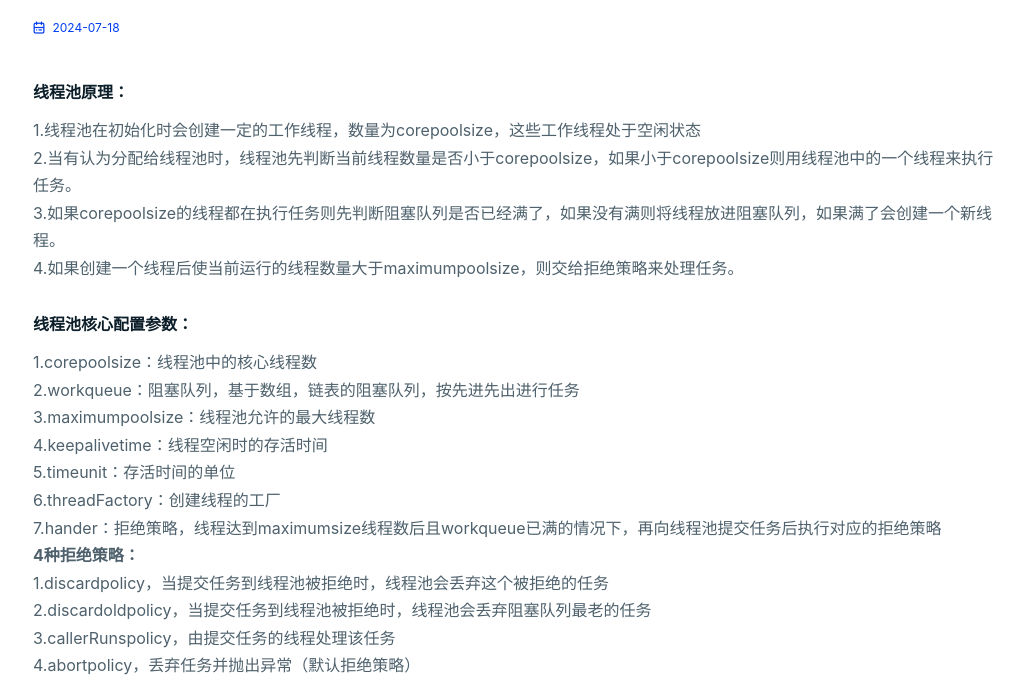
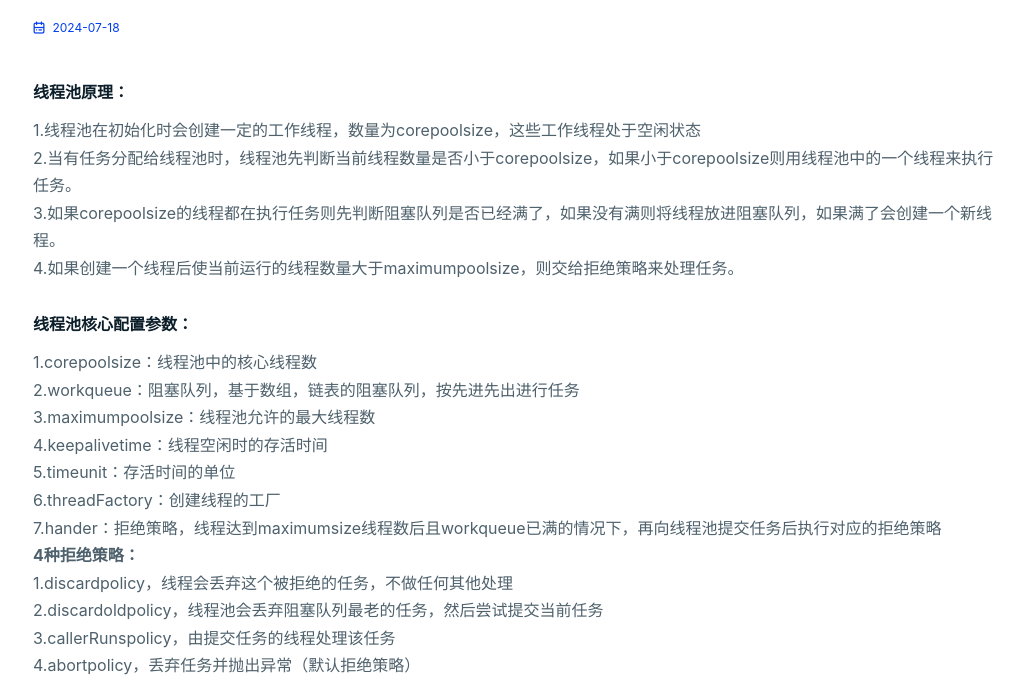
Before and after one commit to laimtao/laimtao.github.io, a plain HTML site: page 2024/07/18/java基础/index.html in a window 1280 px wide. Shown: the part 110-800 px from the top of the page, without its empty margins (123-1155 px from the left). Drawn offline with Linux system fonts and the light colour scheme.

Commit message:
Site updated: 2024-08-18 15:00:00

```diff
--- a/2024/07/18/java基础/index.html
+++ b/2024/07/18/java基础/index.html
@@ -11,12 +11,12 @@
 
 <title>java基础</title>
 <meta name="keywords" content="java基础, Blog">
-<meta name="description" content="线程池原理：1.线程池在初始化时会创建一定的工作线程，数量为corepoolsize，这些工作线程处于空闲状态2.当有认为分配给线程池时，线程池先判断当前线程数量是否小于corepoolsize，如果小于corepoolsize则用线程池中">
+<meta name="description" content="线程池原理：1.线程池在初始化时会创建一定的工作线程，数量为corepoolsize，这些工作线程处于空闲状态2.当有任务分配给线程池时，线程池先判断当前线程数量是否小于corepoolsize，如果小于corepoolsize则用线程池中">
 <meta name="apple-mobile-web-app-capable" content="yes">
 <meta name="apple-mobile-web-app-status-bar-style" content="black-translucent">
 <meta name="viewport" content="width=device-width, initial-scale=1">
 <meta property="og:title" content="java基础">
-<meta property="og:description" content="线程池原理：1.线程池在初始化时会创建一定的工作线程，数量为corepoolsize，这些工作线程处于空闲状态2.当有认为分配给线程池时，线程池先判断当前线程数量是否小于corepoolsize，如果小于corepoolsize则用线程池中">
+<meta property="og:description" content="线程池原理：1.线程池在初始化时会创建一定的工作线程，数量为corepoolsize，这些工作线程处于空闲状态2.当有任务分配给线程池时，线程池先判断当前线程数量是否小于corepoolsize，如果小于corepoolsize则用线程池中">
 
 <link rel="shortcut icon" href="/favicon.ico">
 <link rel="stylesheet" href="/style/main.css">
@@ -83,8 +83,8 @@
       </div>
       <div class="post-content-wrapper">
         <div class="post-content">
-          <h4 id="线程池原理："><a href="#线程池原理：" class="headerlink" title="线程池原理："></a>线程池原理：</h4><p>1.线程池在初始化时会创建一定的工作线程，数量为corepoolsize，这些工作线程处于空闲状态<br>2.当有认为分配给线程池时，线程池先判断当前线程数量是否小于corepoolsize，如果小于corepoolsize则用线程池中的一个线程来执行任务。<br>3.如果corepoolsize的线程都在执行任务则先判断阻塞队列是否已经满了，如果没有满则将线程放进阻塞队列，如果满了会创建一个新线程。<br>4.如果创建一个线程后使当前运行的线程数量大于maximumpoolsize，则交给拒绝策略来处理任务。</p>
-<h4 id="线程池核心配置参数："><a href="#线程池核心配置参数：" class="headerlink" title="线程池核心配置参数："></a>线程池核心配置参数：</h4><p>1.corepoolsize：线程池中的核心线程数<br>2.workqueue：阻塞队列，基于数组，链表的阻塞队列，按先进先出进行任务<br>3.maximumpoolsize：线程池允许的最大线程数<br>4.keepalivetime：线程空闲时的存活时间<br>5.timeunit：存活时间的单位<br>6.threadFactory：创建线程的工厂<br>7.hander：拒绝策略，线程达到maximumsize线程数后且workqueue已满的情况下，再向线程池提交任务后执行对应的拒绝策略<br><strong>4种拒绝策略：</strong><br>1.discardpolicy，当提交任务到线程池被拒绝时，线程池会丢弃这个被拒绝的任务<br>2.discardoldpolicy，当提交任务到线程池被拒绝时，线程池会丢弃阻塞队列最老的任务<br>3.callerRunspolicy，由提交任务的线程处理该任务<br>4.abortpolicy，丢弃任务并抛出异常（默认拒绝策略）</p>
+          <h4 id="线程池原理："><a href="#线程池原理：" class="headerlink" title="线程池原理："></a>线程池原理：</h4><p>1.线程池在初始化时会创建一定的工作线程，数量为corepoolsize，这些工作线程处于空闲状态<br>2.当有任务分配给线程池时，线程池先判断当前线程数量是否小于corepoolsize，如果小于corepoolsize则用线程池中的一个线程来执行任务。<br>3.如果corepoolsize的线程都在执行任务则先判断阻塞队列是否已经满了，如果没有满则将线程放进阻塞队列，如果满了会创建一个新线程。<br>4.如果创建一个线程后使当前运行的线程数量大于maximumpoolsize，则交给拒绝策略来处理任务。</p>
+<h4 id="线程池核心配置参数："><a href="#线程池核心配置参数：" class="headerlink" title="线程池核心配置参数："></a>线程池核心配置参数：</h4><p>1.corepoolsize：线程池中的核心线程数<br>2.workqueue：阻塞队列，基于数组，链表的阻塞队列，按先进先出进行任务<br>3.maximumpoolsize：线程池允许的最大线程数<br>4.keepalivetime：线程空闲时的存活时间<br>5.timeunit：存活时间的单位<br>6.threadFactory：创建线程的工厂<br>7.hander：拒绝策略，线程达到maximumsize线程数后且workqueue已满的情况下，再向线程池提交任务后执行对应的拒绝策略<br><strong>4种拒绝策略：</strong><br>1.discardpolicy，线程会丢弃这个被拒绝的任务，不做任何其他处理<br>2.discardoldpolicy，线程池会丢弃阻塞队列最老的任务，然后尝试提交当前任务<br>3.callerRunspolicy，由提交任务的线程处理该任务<br>4.abortpolicy，丢弃任务并抛出异常（默认拒绝策略）</p>
 <p><strong>如何创建线程池：</strong></p>
 <p>通过spring提供的线程池ThreadPoolTaskExecutor来创建线程池，<br>首先需要我们传入我们自定义的参数，最大线程数，最小线程数这些，然后将封装好的executor对象通过@bean注入到spring容器中<br>我们要用的时候就从spring容器里取出executor对象并调用他的submit方法，submit方法里要传入要执行的任务，这个任务是实现了callable接口的，然后会返回一个future对象，这个future对象可以获取任务执行返回的值</p>
 <p><strong>如何确保多线程任务同时处理完成：</strong></p>
```
Also changed, not shown: index.html (+1 -1 lines).
